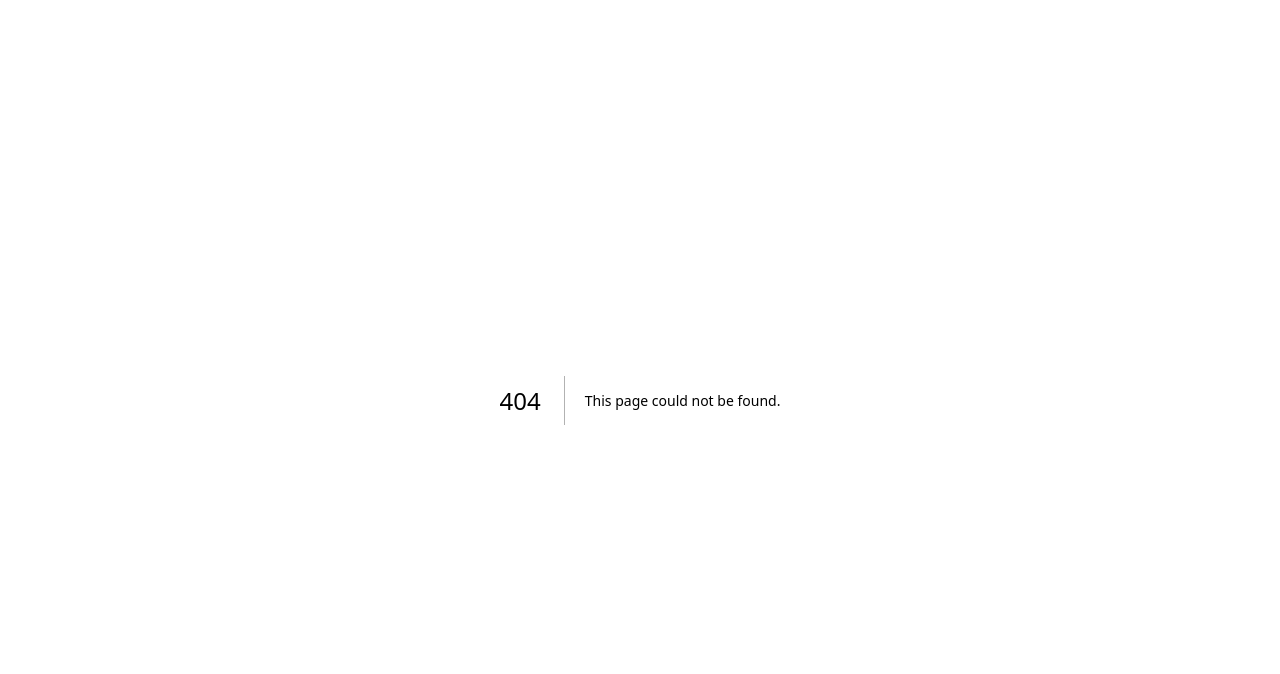
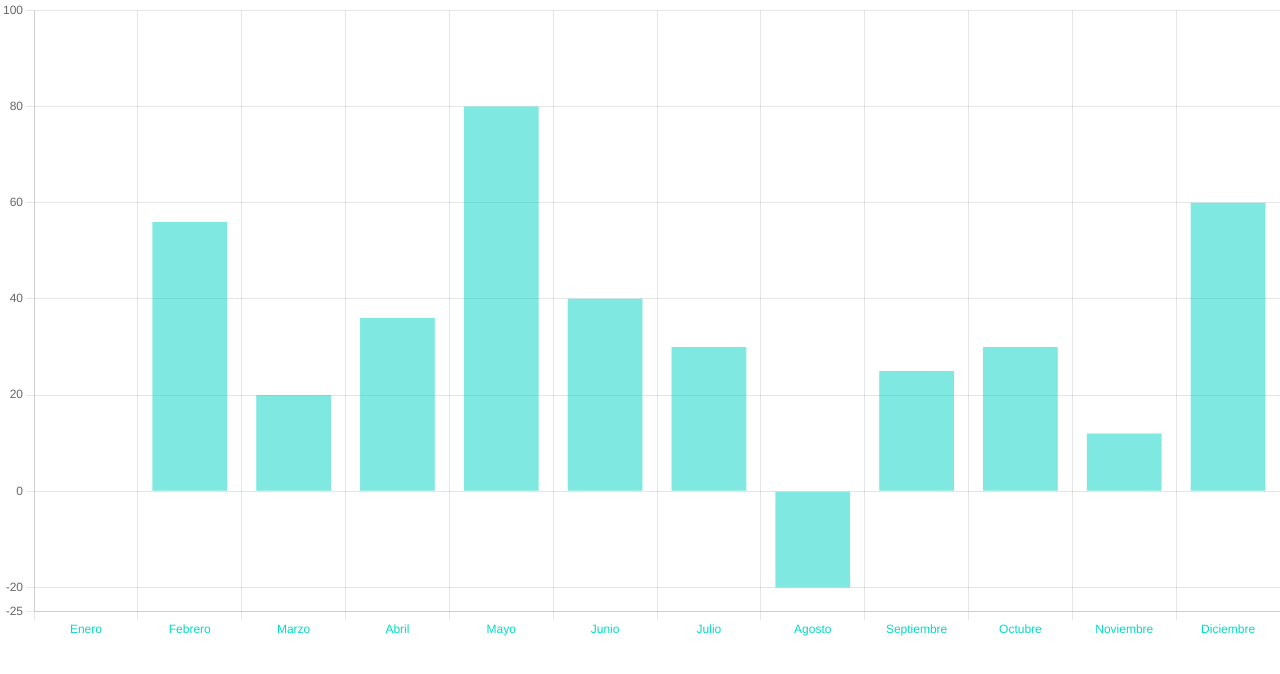
Before and after one commit to Bemazepedaib/-naayari-tours-frontEnd, a Next.js app: page /elements/AdminDashboard/BarChart in a window 1280 px wide. Before the commit this address had no page. Shown: the top 674 px of the page. Built offline with nearby package versions, Linux system fonts and the light colour scheme.

Commit message:
Added graphs at the admin view

```diff
--- a/package.json
+++ b/package.json
@@ -16,6 +16,7 @@
     "@fortawesome/free-solid-svg-icons": "^6.4.0",
     "@fortawesome/react-fontawesome": "^0.2.0",
     "bootstrap": "^5.2.3",
+    "chart.js": "^4.3.0",
     "eslint": "8.36.0",
     "eslint-config-next": "13.2.4",
     "graphql": "^16.6.0",
@@ -25,6 +26,7 @@
     "react": "18.2.0",
     "react-awesome-reveal": "^4.2.3",
     "react-bootstrap": "^2.7.2",
+    "react-chartjs-2": "^5.2.0",
     "react-dom": "18.2.0"
   }
 }
--- /dev/null
+++ b/src/pages/elements/AdminDashboard/BarChart.js
@@ -0,0 +1,61 @@
+import { Bar } from "react-chartjs-2";
+import {Chart as Chartjs,
+        CategoryScale,
+        LinearScale,
+        PointElement,
+        BarElement,
+        Title,
+        Tooltip,
+        Legend,
+        Filler
+    } from "chart.js";
+
+Chartjs.register(
+    CategoryScale,
+    LinearScale,
+    PointElement,
+    BarElement,
+    Title,
+    Tooltip,
+    Legend,
+    Filler
+);
+
+let beneficios =[0,56,20,36,80,40,30,-20,25,30,12,60];
+let meses =['Enero', 'Febrero', 'Marzo', 'Abril', 'Mayo', 'Junio',
+'Julio', 'Agosto', 'Septiembre', 'Octubre', 'Noviembre', 'Diciembre']
+
+
+let midata={
+    labels: meses,
+    datasets:[
+        {
+            label:"Beneficios",
+            data: beneficios,
+            backgroundColor:"rgba(0,210,195,0.5)",
+        },
+    ],
+};
+
+let myOptions ={
+    responsive:true,
+    animation:false,
+    plugins:{
+        legend:{
+            display:false
+        }
+    },
+    scales:{
+        y:{
+            min: -25,
+            max:100
+        },
+        x:{
+            ticks:{color:"rgba(0,220,195)"}
+        }
+    }
+};
+
+export default function BarChart(){
+    return <Bar data={midata} options={myOptions}/>
+}
--- a/src/styles/elementStyles/Princ.module.css
+++ b/src/styles/elementStyles/Princ.module.css
@@ -117,6 +117,7 @@
 
 .chartPrins {
     display: flex;
+    flex-direction: column;
     justify-content: center;
 }
 
--- a/src/styles/elementStyles/ReservationPayment.module.css
+++ b/src/styles/elementStyles/ReservationPayment.module.css
@@ -20,7 +20,6 @@
     justify-content: center;
     width: 650px;
     background-color: #fff;
-    box-shadow: 1px 1px 5px 1px rgba(0, 0, 0, 0.75);
 }
 
 .voucher {
```
Also changed, not shown: src/pages/elements/AdminDashboard/LineChart.js (added, +51 -0 lines), src/pages/elements/AdminDashboard/PieChart.js (added, +39 -0 lines), src/pages/elements/AdminDashboard/Princ.js (+6 -2 lines), 1 other file (tests, documents, lock files or other folders).
